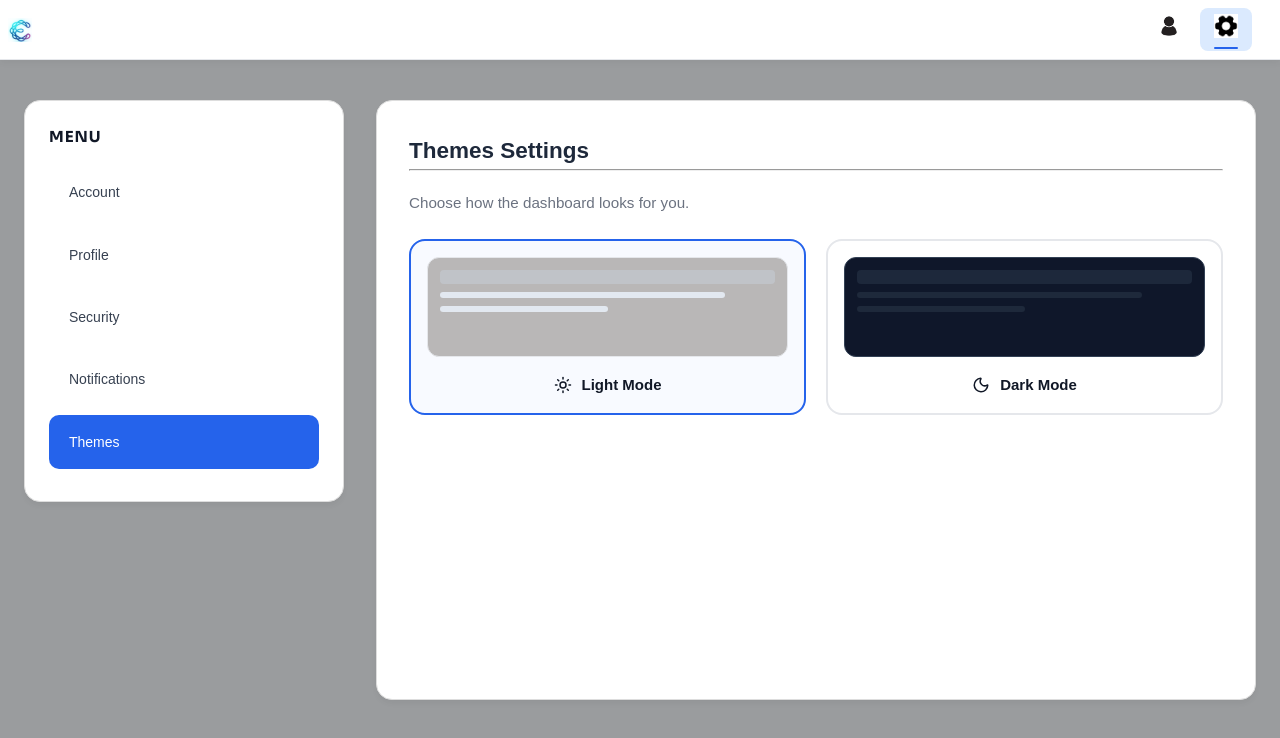
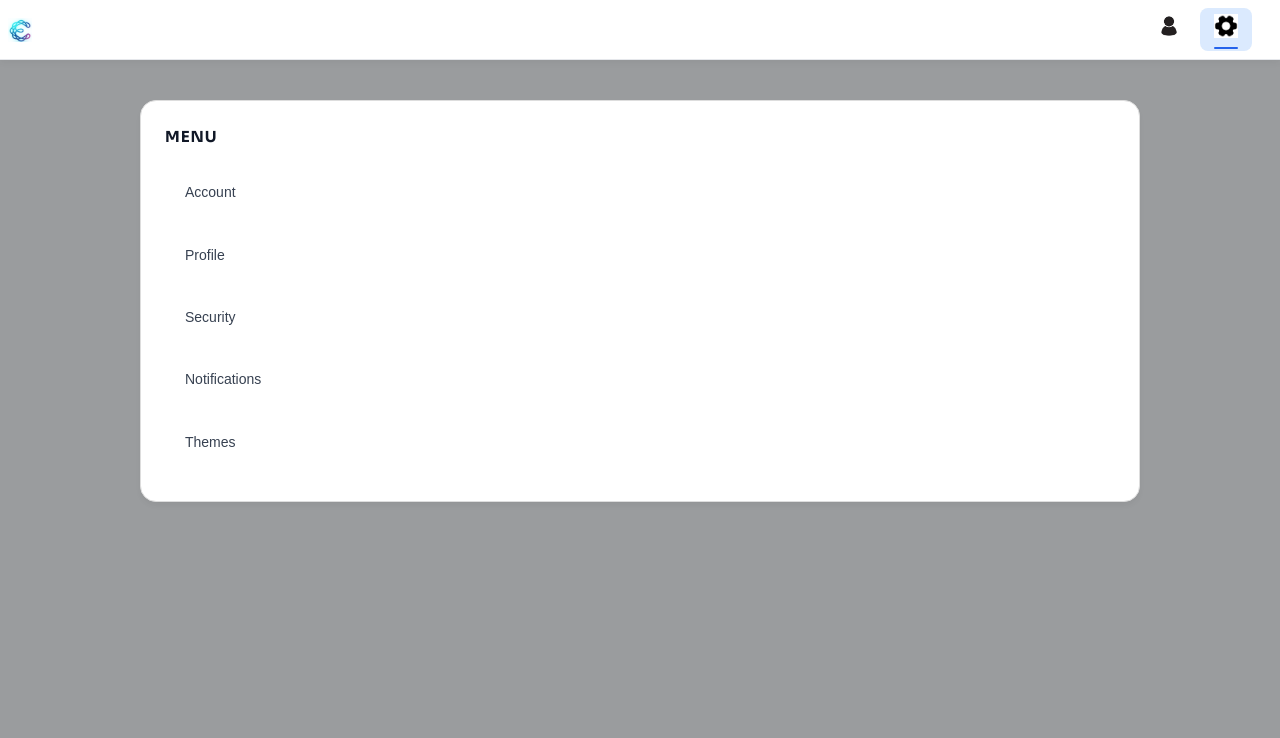
Before and after one commit to skywalker113t/Testing, a React (Vite) app: page /settings in a window 1280 px wide. Shown: the top 738 px of the page. Built offline with nearby package versions, Linux system fonts and the light colour scheme.

Commit message:
added prettier for npm

```diff
--- a/package.json
+++ b/package.json
@@ -16,6 +16,7 @@
   },
   "devDependencies": {
     "@vitejs/plugin-react-swc": "^4.3.0",
+    "prettier": "^3.8.3",
     "vite": "^8.0.10"
   }
 }
--- a/src/pages/Settings.jsx
+++ b/src/pages/Settings.jsx
@@ -29,7 +29,7 @@ const securityLevels = [
 ];
 
 export default function Settings({ currentTheme, onThemeChange }) {
-  const [activeTab, setActiveTab] = useState('themes'); // Defaulting to themes so you can see the fix immediately
+  const [activeTab, setActiveTab] = useState(null); // Defaulting to themes so you can see the fix immediately
   const menuItems = ['Account', 'Profile', 'Security', 'Notifications', 'Themes'];
 
   return (
@@ -37,7 +37,7 @@ export default function Settings({ currentTheme, onThemeChange }) {
       <Navbar />
       <div className={`settings-container ${activeTab ? 'split-view' : 'centered-view'}`}>
 
-        {/* SIDEBAR / MENU */}
+        {/* SIDEBAR stays visible */}
         <aside className="card menu">
           <h3>Menu</h3>
           {menuItems.map((item) => (
@@ -51,10 +51,11 @@ export default function Settings({ currentTheme, onThemeChange }) {
           ))}
         </aside>
 
-        {/* CONTENT AREA */}
+        {/* This <main> tag provides the background and border for the right side */}
+        {activeTab && (
           <main className="content-box card">
             <div className="content-header">
-            <h2 style={{textTransform: 'capitalize'}}>{activeTab} Settings</h2>
+              <h2 style={{ textTransform: 'capitalize' }}>{activeTab} Settings</h2>
               <hr />
             </div>
 
@@ -255,50 +256,59 @@ export default function Settings({ currentTheme, onThemeChange }) {
             )}
 
               {/* 5. THEMES (FIXED VERSION) */}
+
             {activeTab === 'themes' && (
+
 <div className="themes-content-area fade-in">
+
   <p className="settings-subtitle">Choose how the dashboard looks for you.</p>
+
   <div className="theme-options-grid">
 
+
+
     {/* Light Mode Card */}
-                  <div
-                    className={`theme-card ${currentTheme === 'light' ? 'active' : ''}`}
-                    onClick={() => onThemeChange('light')}
-                  >
+
+    <div className={`theme-card ${currentTheme === 'light' ? 'active' : ''}`}
+      onClick={() => onThemeChange('light')} >
+
       <div className="theme-preview light">
         <div className="preview-nav"></div>
         <div className="p-line"></div>
         <div className="p-line mid"></div>
       </div>
+
       <div className="theme-info">
         <Sun size={18} />
         <span>Light Mode</span>
       </div>
     </div>
 
+
+
     {/* Dark Mode Card */}
+    <div className={`theme-card ${currentTheme === 'dark' ? 'active' : ''}`} onClick={() =>
+      onThemeChange('dark')}>
 
-                  <div className={`theme-card ${currentTheme === 'dark' ? 'active' : ''}`} onClick={() => {
-              console.log("Dark mode card clicked!"); onThemeChange('dark');
-              }}
->
       <div className="theme-preview dark">
         <div className="preview-nav"></div>
         <div className="p-line"></div>
         <div className="p-line mid"></div>
       </div>
+
       <div className="theme-info">
         <Moon size={18} />
         <span>Dark Mode</span>
       </div>
-                  </div>
+    </div> {/* Closes theme-card */}
 
-                </div>
+  </div> {/* Closes theme-options-grid */}
 </div>
 )}
-          </div>
+</div> {/* Closes content-body */}
 </main>
-      </div>
+)}
+</div> {/* Closes settings-container */}
 </>
 );
 }
```
Also changed, not shown: 1 other file (tests, documents, lock files or other folders). Lines whose indentation alone changed are shown as unchanged.
